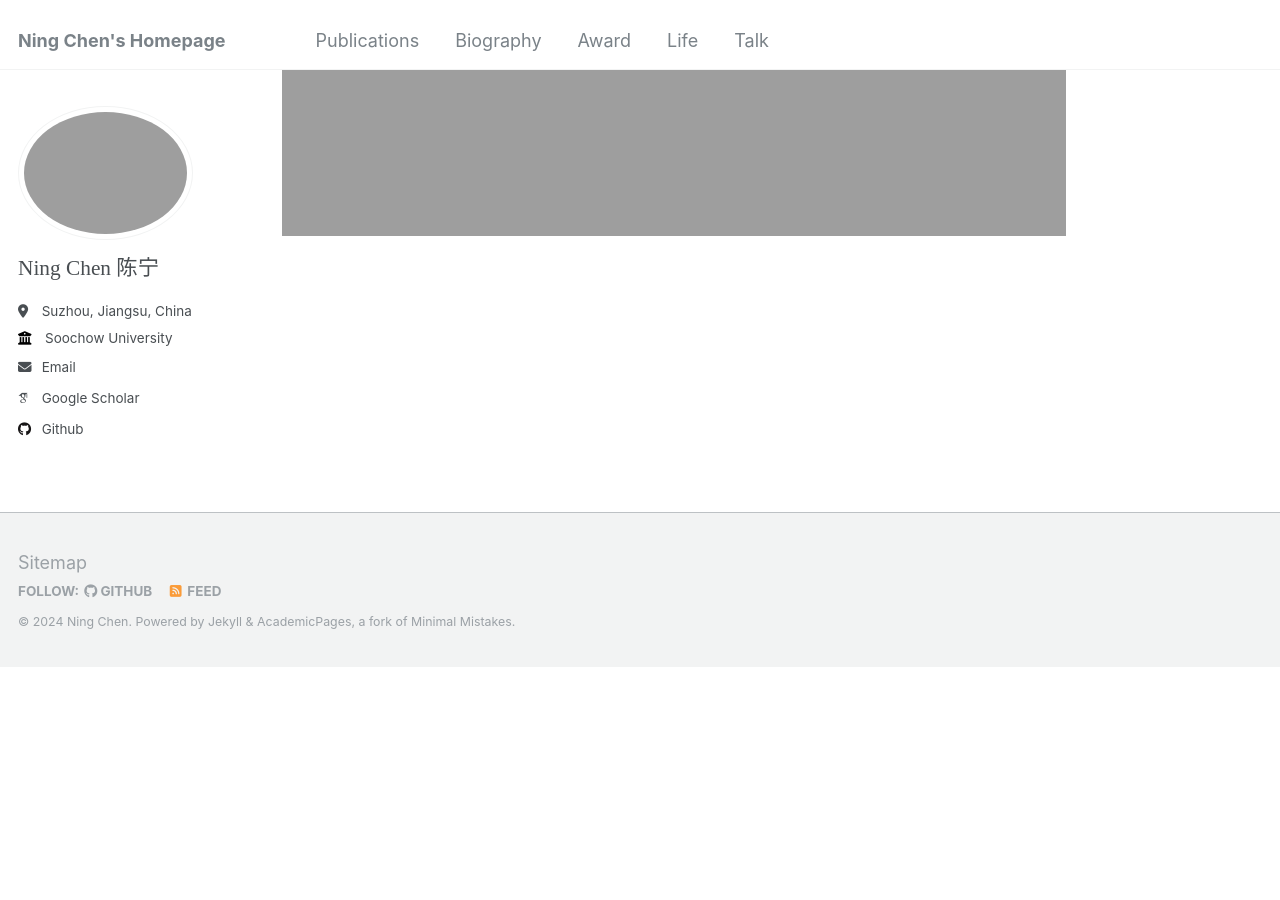
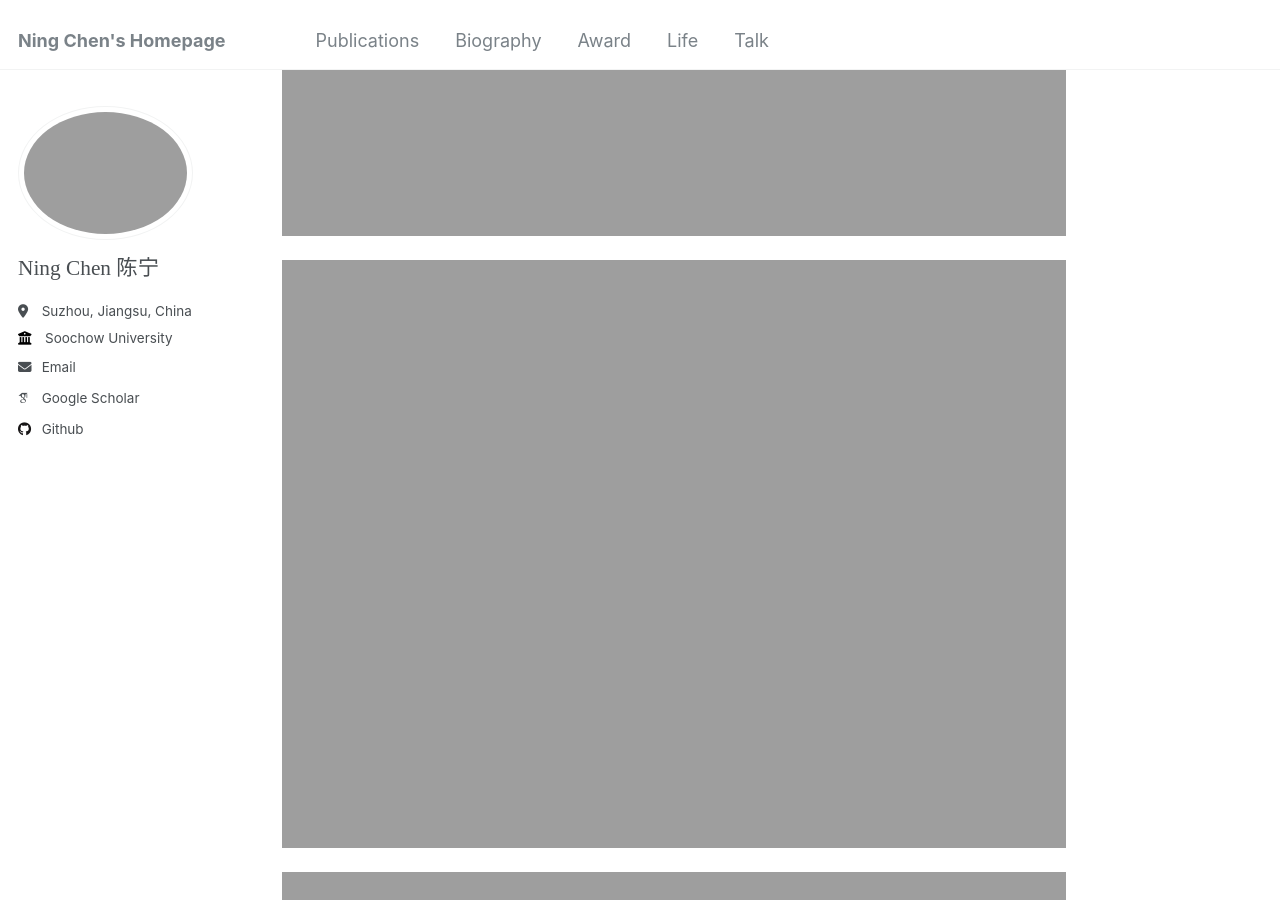
Before and after one commit to nju-cn/nju-cn.github.io, a Jekyll site: the page built from _pages/life.md, in a window 1280 px wide and 900 px high, scrolled down 569 px. Built offline with Jekyll 4.4.1, drawn with Linux system fonts in a browser that asks for light colours; some web fonts are replaced; before the commit the page ends 1236 px from its top, so only the background shows below that.

Commit message:
Merge remote-tracking branch 'origin/master'

```diff
--- a/_pages/life.md
+++ b/_pages/life.md
@@ -14,3 +14,8 @@
 ##  Edge Intelligence Group leaded by [Sheng Zhang](https://cs.nju.edu.cn/c9/e4/c2640a51684/page.htm)
 
 <p><img src="http://nju-cn.github.io/imgage_group/diaoxia.jpg" referrerpolicy="no-referrer" width="80%"></p>
+
+
+<p><img src="http://nju-cn.github.io/imgage_graduate/1.jpg" referrerpolicy="no-referrer" width="80%"></p>
+<p><img src="http://nju-cn.github.io/imgage_graduate/2.jpg" referrerpolicy="no-referrer" width="80%"></p>
+<p><img src="http://nju-cn.github.io/imgage_graduate/3.jpg" referrerpolicy="no-referrer" width="80%"></p>
```
Also changed, not shown: 3 other files.
